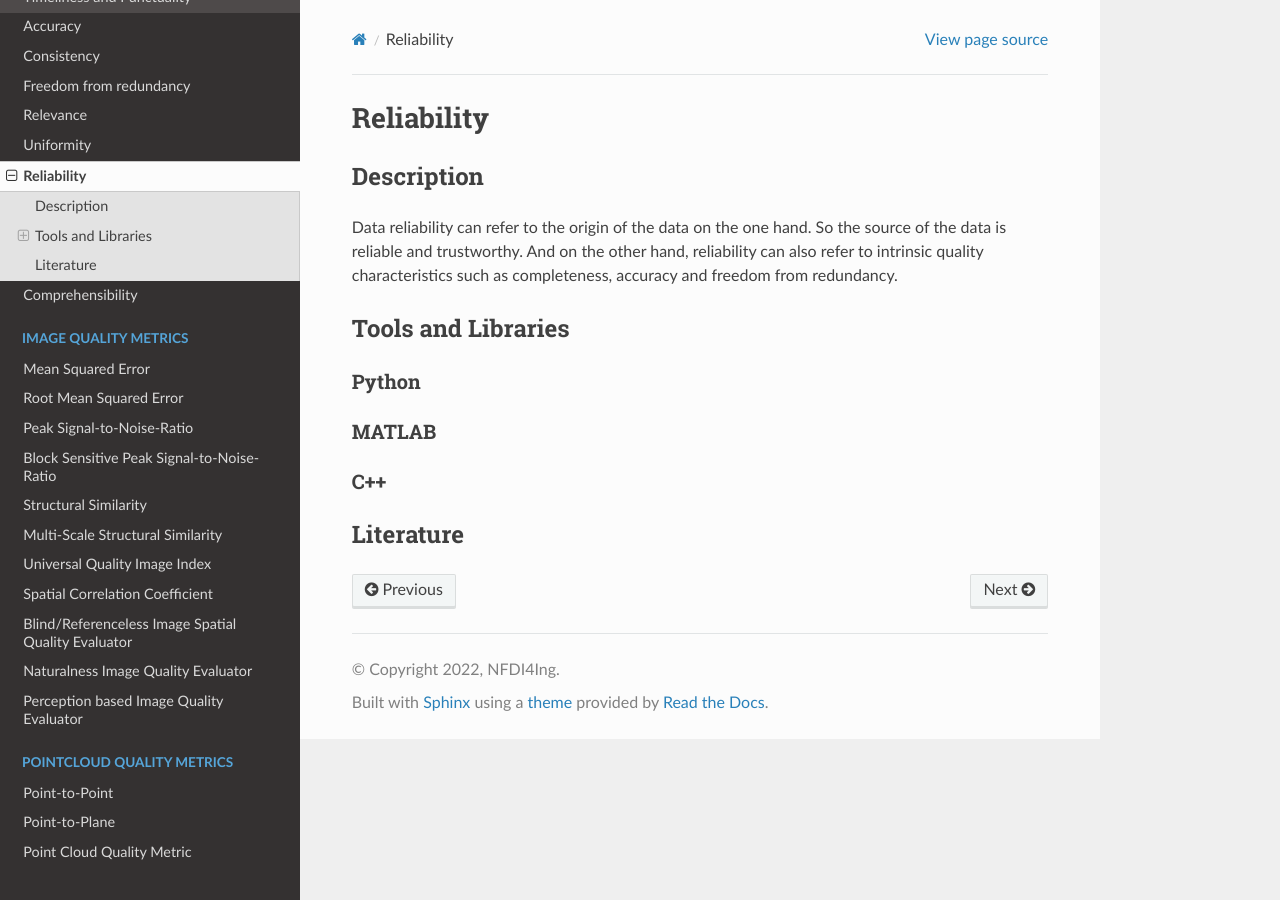
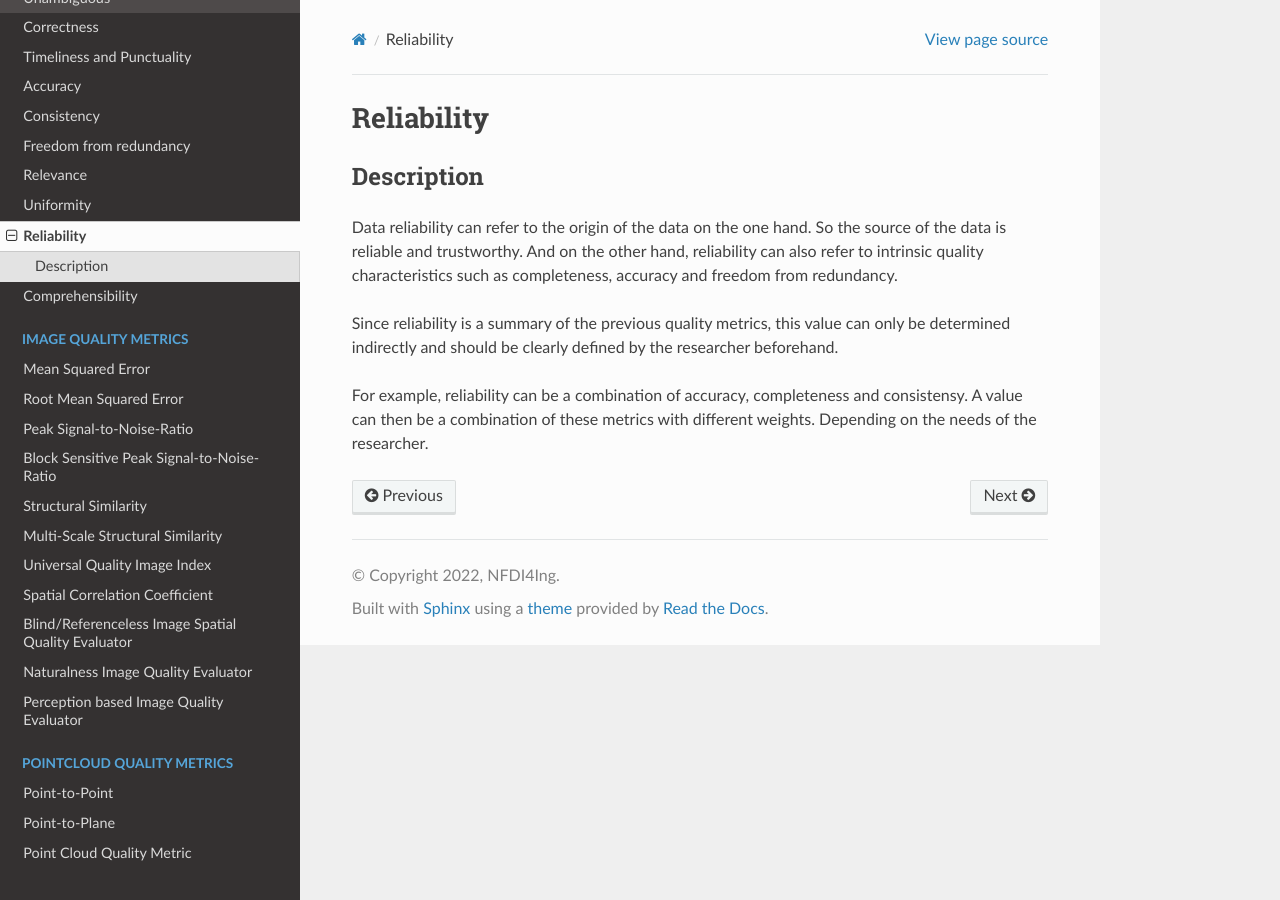
Before and after one commit to HDierend/Data-Quality-Metrics, a Sphinx documentation site: the page built from docs/source/general_quality/09_Reliability.rst, in a window 1280 px wide. Built offline with Sphinx 7.4.7 and the Read the Docs theme 2.0.0, drawn with Linux system fonts in a browser that asks for light colours.

Commit message:
update reliabitly

```diff
--- a/docs/source/general_quality/09_Reliability.rst
+++ b/docs/source/general_quality/09_Reliability.rst
@@ -10,19 +10,8 @@ Data reliability can refer to the origin of the data on the one hand. So the sou
 And on the other hand, reliability can also refer to intrinsic quality characteristics such as completeness,
 accuracy and freedom from redundancy.
 
-********************
-Tools and Libraries
-********************
+Since reliability is a summary of the previous quality metrics,
+this value can only be determined indirectly and should be clearly defined by the researcher beforehand.
 
-Python
-=========
-
-MATLAB
-=========
-
-C++
-=========
-
-********************
-Literature
-********************
+For example, reliability can be a combination of accuracy, completeness and consistensy. A value can then be a combination of these metrics with different weights.
+Depending on the needs of the researcher.
```
